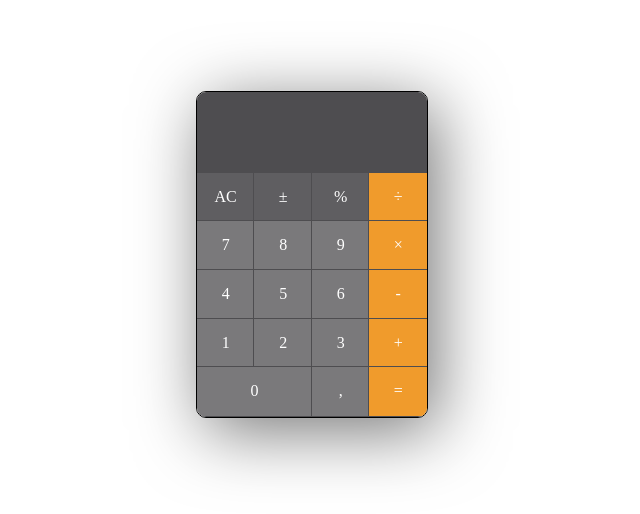
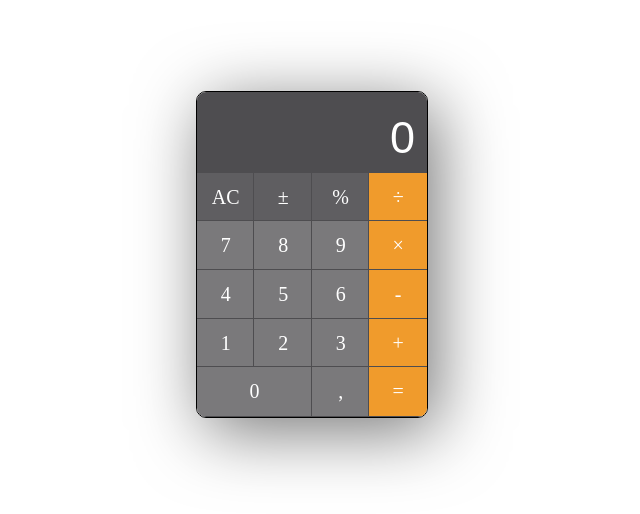
Before and after one commit to JobaF/odin-calculator, a plain HTML site: page index.html in a window 1280 px wide. Shown: the part 146-660 px from the top of the page, 328-968 px from the left. Drawn offline with Linux system fonts and the light colour scheme.

Commit message:
Add value for input field and stylings

```diff
--- a/script.js
+++ b/script.js
@@ -43,6 +43,7 @@ const initializeCalculatorHTML = () => {
     } else if (i == 0) {
       const tableData = document.createElement('input')
       tableData.classList.add('inputElement')
+      tableData.value = 0
       tableData.style.backgroundColor = 'rgb(78,77,80)'
       tableRow.appendChild(tableData)
     } else if (i == 5) {
--- a/style.css
+++ b/style.css
@@ -16,6 +16,7 @@ td {
 }
 
 .calculator {
+  font-size: 20px;
   width: 230px;
   height: 325px;
   overflow: hidden;
@@ -58,7 +59,11 @@ td {
   box-sizing: border-box;
   padding: 0;
   border: 0;
+  color: white;
+  font-size: 45px;
   pointer-events: none;
+  padding-right: 12px;
+  padding-top: 12px;
 }
 
 .element-0 {
```
